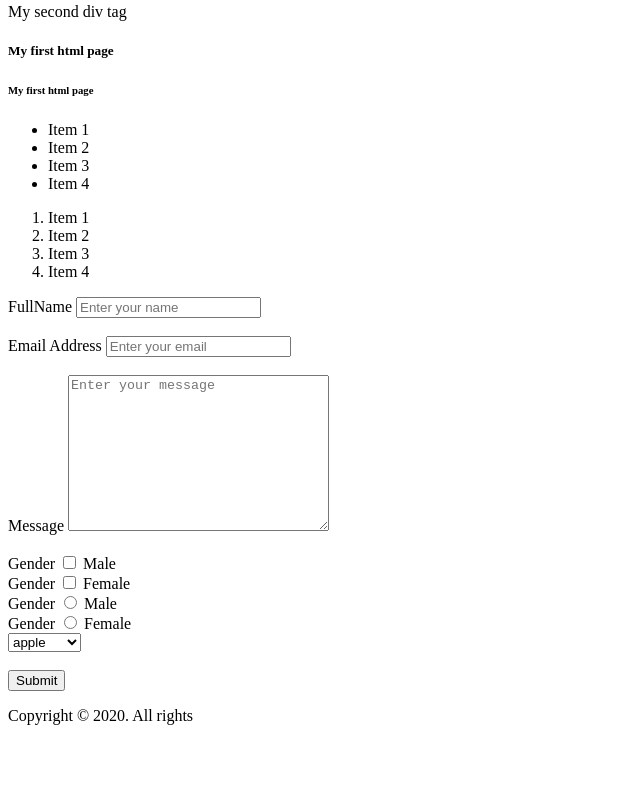
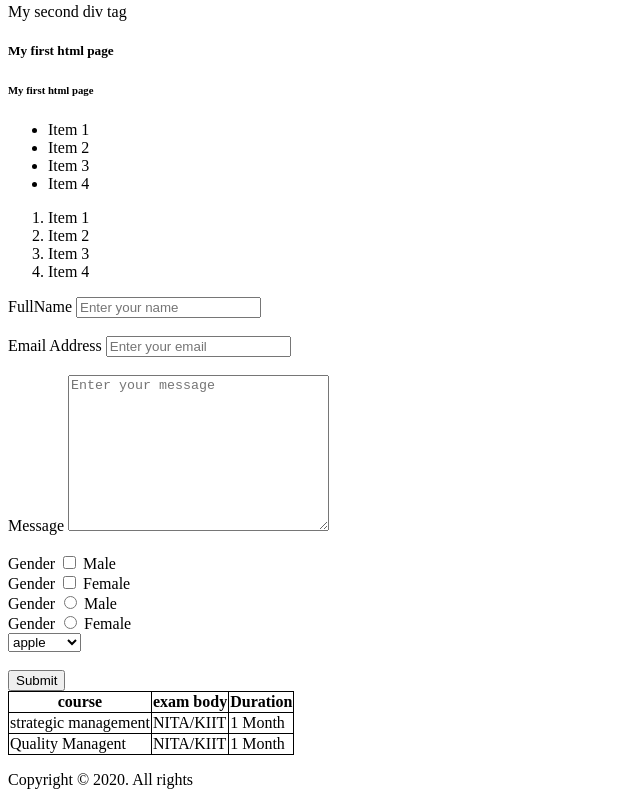
Before and after one commit to CrispinManda/Zadok-html-repo-, a plain HTML site: page index.html in a window 1280 px wide. Shown: the part 1543-2348 px from the top of the page, without its empty margins (0-640 px from the left). Before the commit the page ends 2284 px from the top, so only its background shows below. Drawn offline with Linux system fonts and the light colour scheme.

Commit message:
added table

```diff
--- a/index.html
+++ b/index.html
@@ -119,6 +119,30 @@
         <button type="submit">Submit</button>
     </form>
 
+    <style>
+        table, td, th {
+            border: 1px solid black;
+            border-collapse: collapse;
+        }
+    </style>
+
+ <table>
+    <tr>
+        <th>course</th>
+        <th>exam body</th>
+        <th>Duration</th>
+    </tr>
+    <tr>
+        <td> strategic management</td>
+        <td>NITA/KIIT</td>
+        <td>1 Month</td>
+    </tr>
+    <tr>
+        <td>Quality Managent</td>
+        <td>NITA/KIIT</td>
+        <td>1 Month</td>
+    </tr>
+ </table>
 
 
 
```
